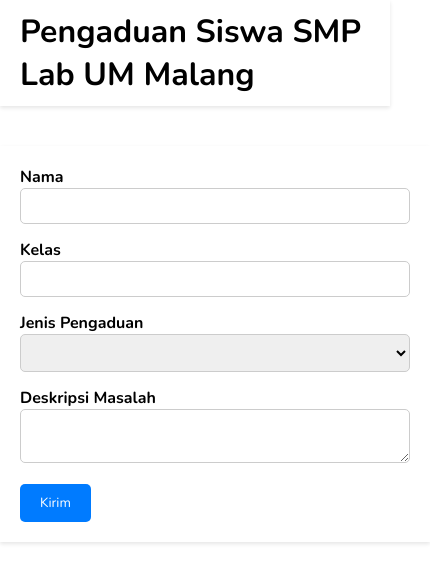
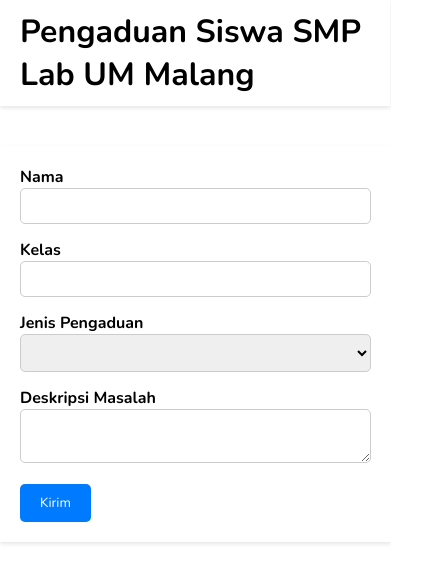
Before and after one commit to pandupg/pengaduan_siswa_21, a Vue app: page / in a window 390 px wide. Shown: the top 582 px of the page, 430 px wide, since content can reach past the window. Built offline with nearby package versions, Linux system fonts and the light colour scheme.

Commit message:
fix size form in phone

```diff
--- a/src/views/HomeView.vue
+++ b/src/views/HomeView.vue
@@ -46,8 +46,7 @@ body {
 }
 
 .navbar {
-  margin-left: 0; /* Remove left margin */
-  margin-right: 0; /* Remove right margin */
+  margin: 0;
 }
 
 .navbar-title {
@@ -55,7 +54,7 @@ body {
 }
 
 .form-container {
-  width: 100vw; /* Full viewport width */
+  width: 90%;
   max-width: 600px;
   margin-left: auto; /* Align to the right */
   margin-right: auto; /* Align to the left */
--- a/src/views/guruPage.vue
+++ b/src/views/guruPage.vue
@@ -3,7 +3,7 @@
     <h1 class="navbar-title">Pengaduan Siswa SMP Lab UM Malang</h1>
   </header>
 
-  <div class="table-container" style="margin-top: 10px;">
+  <div class="table-container" style="margin-top: 20px;">
     <table class="custom-table">
       <thead>
         <tr>
```
